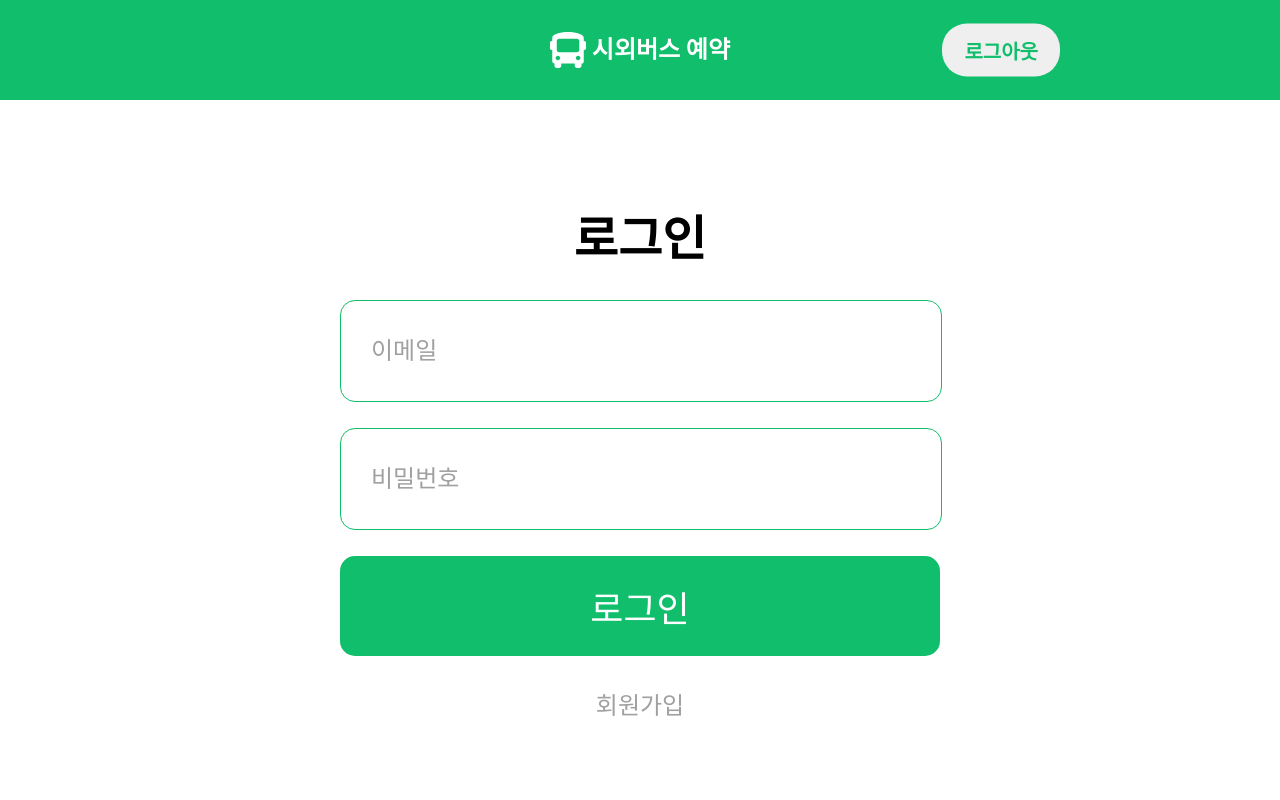
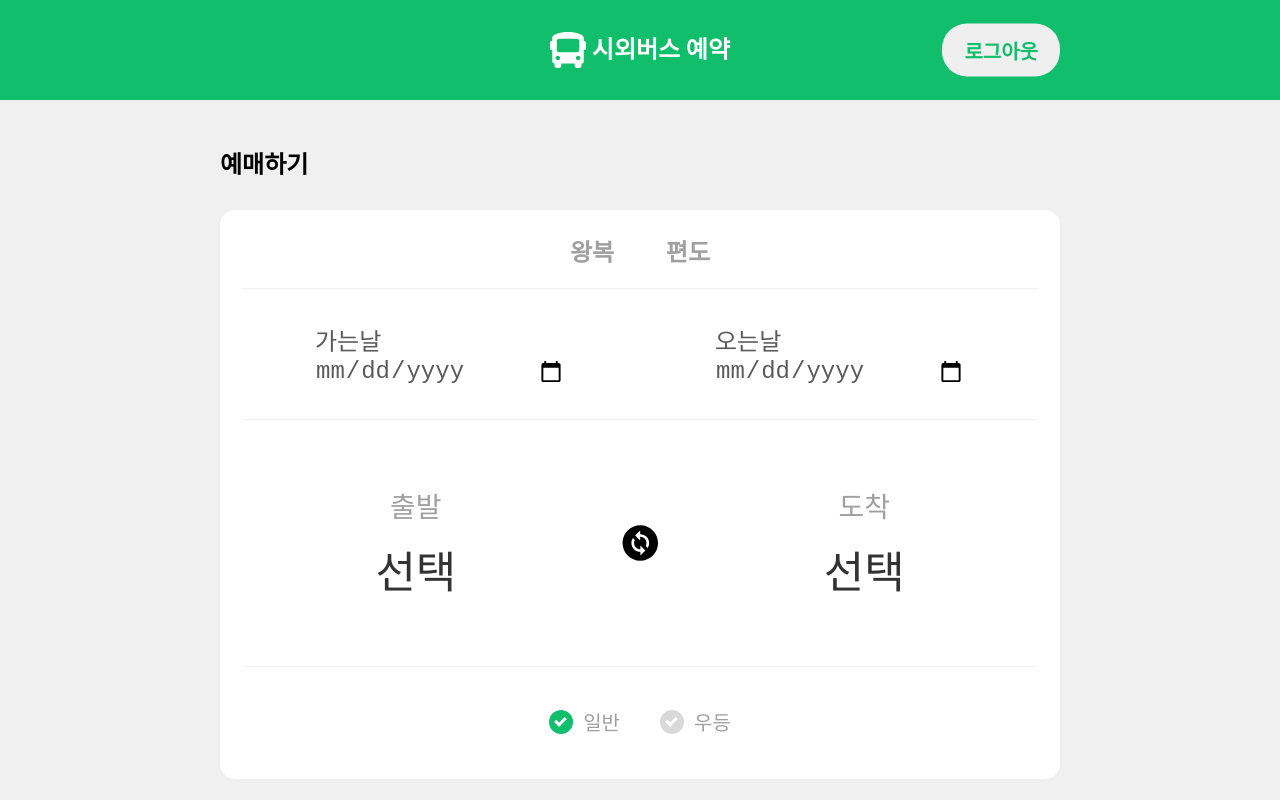
Before and after one commit to Anjiwoong/React-Bus-Reservation, a React (Create React App) app: page / in a window 1280 px wide. Built offline with nearby package versions, Linux system fonts and the light colour scheme.

Commit message:
메인페이지 스타일 완료

```diff
--- a/src/App.js
+++ b/src/App.js
@@ -1,11 +1,12 @@
 import Header from './components/UI/Header';
-import Login from './pages/Login';
+import Home from './pages/Home';
+// import Login from './pages/Login';
 
 const App = () => {
   return (
     <>
       <Header />
-      <Login />
+      <Home />
     </>
   );
 };
--- a/src/components/UI/Button.js
+++ b/src/components/UI/Button.js
@@ -1,7 +1,7 @@
 import React from 'react';
 import styled from 'styled-components';
 
-const Button = props => {
+const Button = (props) => {
   return <ButtonWrap {...props}>{props.children}</ButtonWrap>;
 };
 
@@ -9,14 +9,8 @@ const ButtonWrap = styled.button`
   -webkit-appearance: none;
   -moz-appearance: none;
   appearance: none;
-
-  background: ${({ theme }) => theme.color.primaryColor};
-  color: ${({ theme }) => theme.color.white};
-  width: 100%;
-  height: 100px;
-  border-radius: 15px;
+  cursor: pointer;
   border: none;
-  font-size: ${({ theme }) => theme.size.medium1};
 `;
 
 export default Button;
--- a/src/components/UI/Title.js
+++ b/src/components/UI/Heading.js
@@ -1,16 +1,18 @@
 import React from 'react';
 import styled from 'styled-components';
 
-const Title = props => {
+const Heading = (props) => {
   return <Wrapper>{props.children}</Wrapper>;
 };
 
 const Wrapper = styled.h2`
   width: 840px;
-  margin: 45px auto 30px;
+  margin: 0 auto;
+  padding-top: 45px;
+  padding-bottom: 30px;
   font-weight: bold;
   font-size: ${({ theme }) => theme.size.text};
   color: ${({ theme }) => theme.color.black};
 `;
 
-export default Title;
+export default Heading;
--- /dev/null
+++ b/src/components/UI/Layer.js
@@ -0,0 +1,14 @@
+import React from 'react';
+import styled from 'styled-components';
+
+const Layer = (props) => {
+  return <Wrapper>{props.children}</Wrapper>;
+};
+
+const Wrapper = styled.div`
+  background-color: ${({ theme }) => theme.color.bgColor};
+  width: 100%;
+  height: calc(100vh - 100px);
+`;
+
+export default Layer;
--- /dev/null
+++ b/src/components/home/CheckButtons.js
@@ -0,0 +1,71 @@
+import styled from 'styled-components';
+
+const CheckButtons = () => {
+  return (
+    <Wrapper>
+      <div>
+        <input type='radio' id='normal' name='busType' checked />
+        <label htmlFor='normal'>
+          <CheckIcon></CheckIcon>
+          <span>일반</span>
+        </label>
+      </div>
+      <div>
+        <input type='radio' id='premium' name='busType' />
+        <label htmlFor='premium'>
+          <CheckIcon></CheckIcon>
+          <span>우등</span>
+        </label>
+      </div>
+    </Wrapper>
+  );
+};
+
+const Wrapper = styled.div`
+  padding: 40px 0 20px;
+  display: flex;
+  justify-content: center;
+  align-items: center;
+  gap: 40px;
+  font-size: ${({ theme }) => theme.size.small};
+  color: ${({ theme }) => theme.color.gray2};
+
+  [type='radio'] {
+    display: none;
+
+    &:checked + label span:nth-child(1) {
+      background: ${({ theme }) => theme.color.primaryColor};
+    }
+  }
+
+  label {
+    display: flex;
+    justify-content: center;
+    align-items: center;
+    gap: 10px;
+  }
+`;
+
+const CheckIcon = styled.span`
+  display: block;
+  width: 24px;
+  height: 24px;
+  background: ${({ theme }) => theme.color.gray3};
+  border-radius: 50%;
+  position: relative;
+
+  &::before {
+    content: '';
+    position: absolute;
+    top: 7px;
+    right: 7px;
+    width: 8px;
+    height: 4px;
+    transform: rotate(-45deg);
+    border-style: solid;
+    border-color: ${({ theme }) => theme.color.white};
+    border-width: 0px 0px 3px 3px;
+  }
+`;
+
+export default CheckButtons;
--- /dev/null
+++ b/src/components/home/DateSelectors.js
@@ -0,0 +1,51 @@
+import styled from 'styled-components';
+
+const DateSelectors = () => {
+  return (
+    <Wrapper>
+      <DateInput
+        type='date'
+        data-placeholder='가는날'
+        required
+        aria-required='true'
+      />
+      <DateInput
+        type='date'
+        data-placeholder='오는날'
+        required
+        aria-required='true'
+      />
+    </Wrapper>
+  );
+};
+
+const Wrapper = styled.div`
+  display: flex;
+  justify-content: center;
+  align-items: center;
+  gap: 150px;
+  padding: 33px 0;
+  border-bottom: 1px solid ${({ theme }) => theme.color.bgColor};
+`;
+
+const DateInput = styled.input`
+  border: none;
+  width: 250px;
+  font-size: ${({ theme }) => theme.size.text};
+  color: ${({ theme }) => theme.color.gray1};
+
+  &::before {
+    content: attr(data-placeholder);
+    width: 100%;
+  }
+
+  &:focus {
+    outline: none;
+  }
+
+  &:valid::before {
+    display: none;
+  }
+`;
+
+export default DateSelectors;
--- /dev/null
+++ b/src/components/home/TerminalButtons.js
@@ -0,0 +1,61 @@
+import styled from 'styled-components';
+import Button from '../UI/Button';
+import { MdChangeCircle } from 'react-icons/md';
+
+const TerminalButtons = () => {
+  return (
+    <Wrapper>
+      <div>
+        <SelectButton>
+          <p>출발</p>
+          <span>선택</span>
+        </SelectButton>
+      </div>
+      <MdChangeCircle />
+      <div>
+        <SelectButton>
+          <p>도착</p>
+          <span>선택</span>
+        </SelectButton>
+      </div>
+    </Wrapper>
+  );
+};
+
+const Wrapper = styled.div`
+  display: flex;
+  justify-content: center;
+  align-items: center;
+  gap: 30px;
+  padding: 65px 0;
+  border-bottom: 1px solid ${({ theme }) => theme.color.bgColor};
+
+  div {
+    width: 45%;
+    display: flex;
+    justify-content: center;
+    align-items: center;
+  }
+
+  svg {
+    font-size: ${({ theme }) => theme.size.large};
+  }
+`;
+
+const SelectButton = styled(Button)`
+  background: ${({ theme }) => theme.color.white};
+  cursor: pointer;
+
+  p {
+    font-size: ${({ theme }) => theme.size.medium2};
+    color: ${({ theme }) => theme.color.gray2};
+    margin-bottom: 12px;
+  }
+
+  span {
+    font-size: ${({ theme }) => theme.size.large};
+    color: ${({ theme }) => theme.color.primaryFont};
+  }
+`;
+
+export default TerminalButtons;
--- /dev/null
+++ b/src/components/home/TicketButtons.js
@@ -0,0 +1,36 @@
+import styled from 'styled-components';
+import Button from '../UI/Button';
+
+const TicketButtons = () => {
+  return (
+    <Wrapper>
+      <div>
+        <TicketButton>왕복</TicketButton>
+        <TicketButton>편도</TicketButton>
+      </div>
+    </Wrapper>
+  );
+};
+
+const Wrapper = styled.div`
+  div {
+    margin: 0 auto;
+    width: 140px;
+    margin-bottom: 20px;
+    display: flex;
+    align-items: center;
+    justify-content: space-between;
+  }
+
+  border-bottom: 1px solid ${({ theme }) => theme.color.bgColor};
+`;
+
+const TicketButton = styled(Button)`
+  background: ${({ theme }) => theme.color.white};
+  font-size: ${({ theme }) => theme.size.text};
+  font-weight: bold;
+  color: ${({ theme }) => theme.color.gray2};
+  cursor: pointer;
+`;
+
+export default TicketButtons;
--- a/src/pages/Home.js
+++ b/src/pages/Home.js
@@ -1,13 +1,22 @@
-import React from 'react';
 import Card from '../components/UI/Card';
-import Title from '../components/UI/Title';
+import Heading from '../components/UI/Heading';
+import Layer from '../components/UI/Layer';
+import TicketButtons from '../components/home/TicketButtons';
+import TerminalButtons from '../components/home/TerminalButtons';
+import CheckButtons from '../components/home/CheckButtons';
+import DateSelectors from '../components/home/DateSelectors';
 
 const Home = () => {
   return (
-    <>
-      <Title>왜그랬지?</Title>
-      <Card>Home</Card>
-    </>
+    <Layer>
+      <Heading>예매하기</Heading>
+      <Card>
+        <TicketButtons />
+        <DateSelectors />
+        <TerminalButtons />
+        <CheckButtons />
+      </Card>
+    </Layer>
   );
 };
 
--- a/src/style/global.js
+++ b/src/style/global.js
@@ -4,10 +4,10 @@ const GlobalStyle = createGlobalStyle`
   *{
     margin: 0;
     padding: 0;
+    box-sizing: border-box;
   }
 
   body {
-    box-sizing: border-box;
     font-family: -apple-system, BlinkMacSystemFont, 'Segoe UI', Roboto, Oxygen, Ubuntu, Cantarell, 'Open Sans', 'Helvetica Neue', sans-serif;
     -webkit-font-smoothing: antialiased;
     -moz-osx-font-smoothing: grayscale;
```
